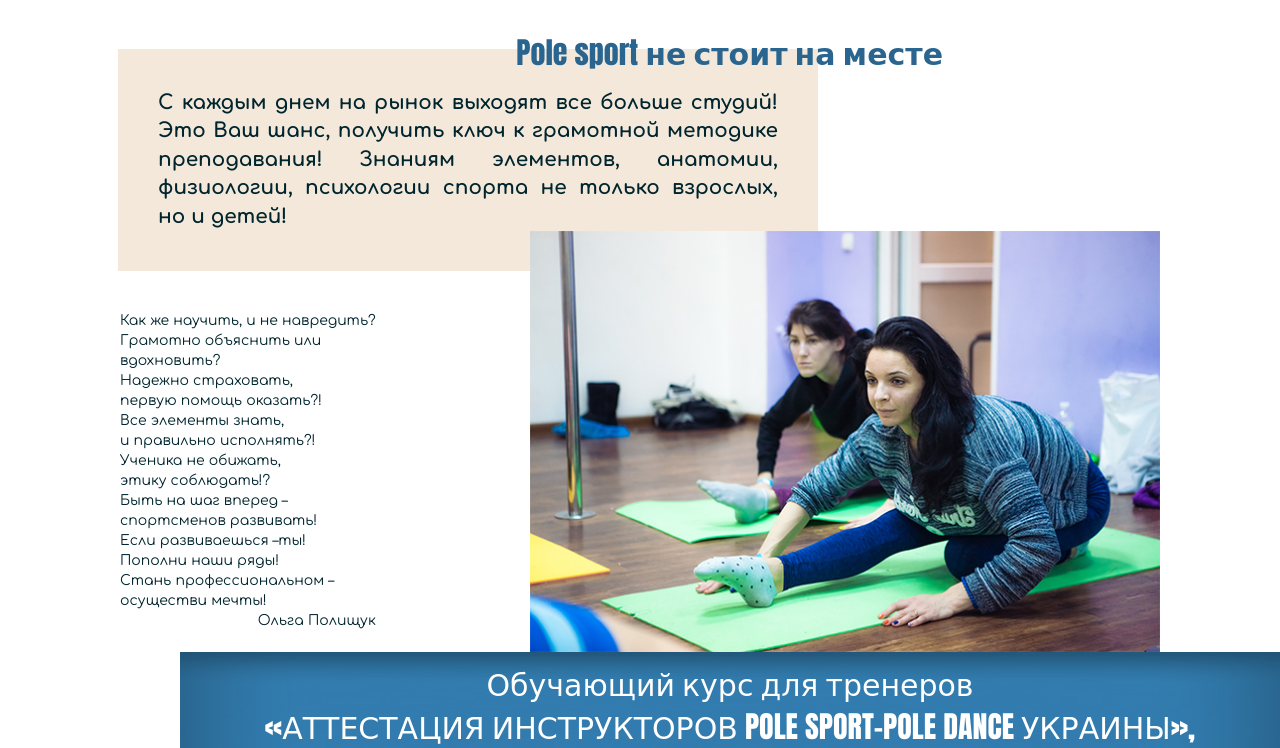
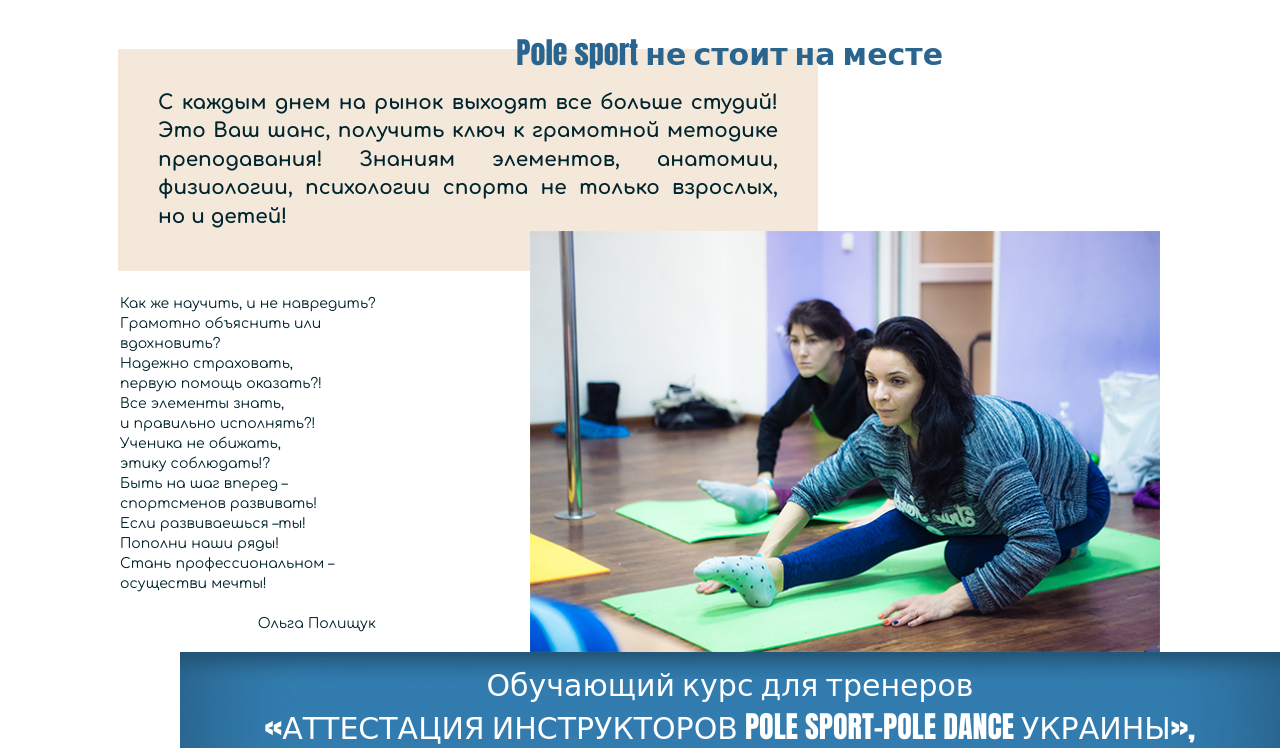
Before and after one commit to AStudioKiev/PoleSport, a PHP site: page / in a window 1280 px wide. Shown: the part 811-1559 px from the top of the page. Run offline with PHP 8.4, Linux system fonts and the light colour scheme.

Commit message:
Fixed markup details

```diff
--- a/css/style.css
+++ b/css/style.css
@@ -204,7 +204,7 @@ a, a:hover, a:focus {
 }
 .logo-holder {
     height: 90px;
-    margin-right: 20px;
+    margin-right: 40px;
 }
 .credit-info {
     width: 100%;
@@ -229,12 +229,13 @@ a, a:hover, a:focus {
     display: inline-block;
     vertical-align: middle;
     text-align: left;
-    padding-top: 40px;
+    padding-top: 23px;
 }
 .poetry-text>span:last-child {
     width: 100%;
     text-align: right;
     display: block;
+    margin-top: 20px;
 }
 .poetry-image {
     display: inline-block;
--- a/index.html
+++ b/index.html
@@ -160,7 +160,7 @@
                 <ul class="lessons-list" align="justify">
                     <li>Первая в Украине Аттестация для студентов, желающих получить глубокие знания по методике преподавания спорта и танца на пилоне от Всеукраинской Федерации Спорта на Пилоне!</li>
                     <li>На курс принимаются абитуриенты - тренеры, которые сдали экзамен 1 СТУПЕНИ
-                        <br>Возраст – не младше 16 лет</li>
+                        <br><br>Возраст – не младше 16 лет</li>
                 </ul>
             </div>
         </div>
```
